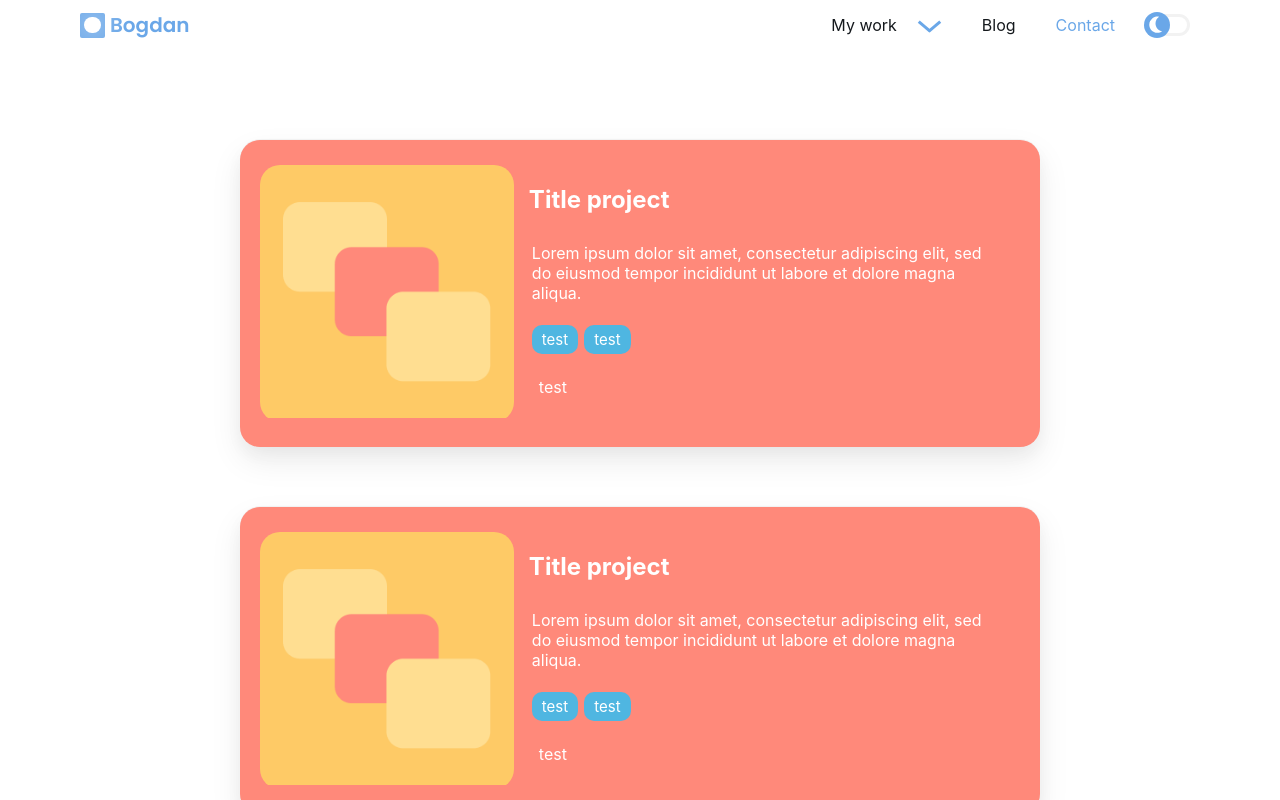
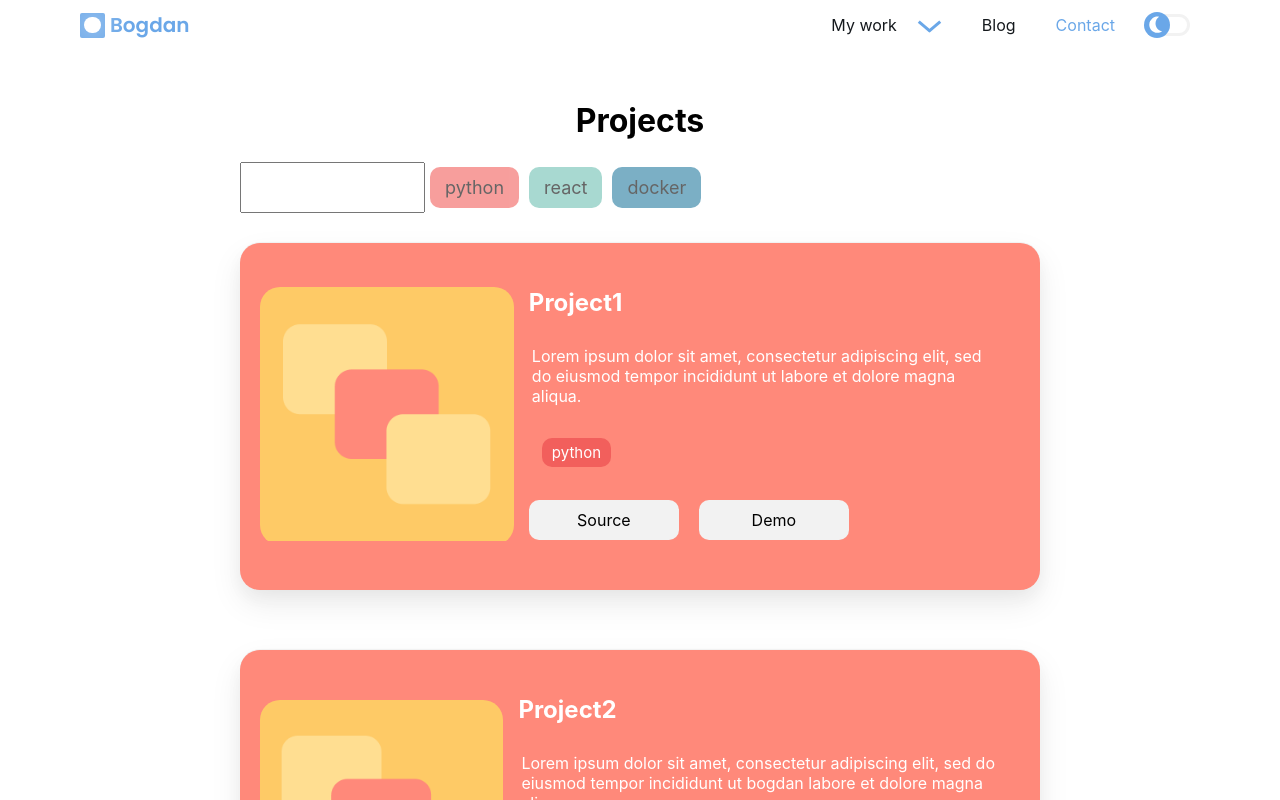
Before and after one commit to BogdanDraghia/personal-portofolio-frontend, a Next.js app: page /projects in a window 1280 px wide. Shown: the top 800 px of the page. Built offline with nearby package versions, Linux system fonts and the light colour scheme.

Commit message:
added fix, search , tag select to projects

```diff
--- a/pages/illustrations.js
+++ b/pages/illustrations.js
@@ -44,7 +44,6 @@ const IllustrationOverlay = (props)=>{
                         <div className={style.closeHelperCross}>
                             <div style={{transform:"rotate(45deg)"}}></div>
                             <div style={{transform:"rotate(-45deg)"}}></div>
-
                         </div>
                     </div>
                     <div className={style.imageOverlay}>
--- a/pages/projects.js
+++ b/pages/projects.js
@@ -1,57 +1,172 @@
 import style from "../src/components/projects/projects.module.css"
 import Image from "next/image"
+import Button from "../src/components/assets/Button"
+import { useState } from "react"
+import {motion,AnimatePresence} from "framer-motion"
+let projectData = require("../src/data/projects-data.json")
 
-let tagColors={
-    "gatsby":"#4fb6e1"
+let tagList=projectData[0].tagsList
+
+
+
+
+const Projects = ()=>{
+    const [activeFilter,setActiveFilter] = useState([])
+    const [searchDesc,setSearchDesc] = useState("")
+
+    const onChangeFilter=(dataElem)=>{
+        console.log(dataElem)
+        const index = activeFilter.findIndex((name) => name === dataElem);
+        console.log(index)
+        if (index !== -1) {
+            setActiveFilter([
+            ...activeFilter.slice(0, index),
+            ...activeFilter.slice(index + 1)
+          ]);
+        }else{
+            setActiveFilter(prevState => [...prevState, dataElem] )
+        }
+        console.log(activeFilter)
+    }
+    const filterOpt = projectData.slice(1).filter(project => {
+
+        if(activeFilter.length ===0 ) return project
+        if(activeFilter.some(val=>project.tags.includes(val)))
+        return project
+    }).filter(project=>project.description.toLowerCase().includes(searchDesc.toLowerCase()))
+    const handleSearchChange = ({ target }) => setSearchDesc(target.value);
+    return(
+
+            <div className={style.projectContainer}>
+                <h1>Projects</h1>
+            <div className={style.filterSectionContainer}>
+
+            <div className={style.filterSection}>
+            <input onChange={handleSearchChange} value={searchDesc} type="text" />
+            {Object.keys(tagList).map((name,index)=>(
+                <TagFilter onChangeFilter={onChangeFilter} data={name} key={index}/>
+            ))}
+            </div>
+        </div>
+                <AnimatePresence>
+
+
+                {
+                    filterOpt.length> 0 ? filterOpt.map((data,index)=>(
+                        <ProjectItem data={data} key={index}/>
+                        )) : <div>Noting found</div>
+                    }
+                </AnimatePresence>
+            </div>
+    )
 }
+export default Projects
 
-const Tag = (props)=>{
-    console.log(tagColors)
+//https://stackoverflow.com/questions/2722159/how-to-filter-object-array-based-on-attributes
+const Tag = ({data})=>{
     return(
-        <div className={style.tagBox} style={{backgroundColor:tagColors[props.tag]}}>
-            test
+        <div className={style.tagBox} style={{backgroundColor:tagList[data]}}>
+            {data}
+        </div>
+    )
+}
+const TagFilter = ({data,onChangeFilter})=>{
+    const [check,setChecked] = useState(false)
+    return(
+        <div
+            onClick={()=>{
+                setChecked(!check)
+                console.log(check)
+                onChangeFilter(data)
+            }}
+        className={style.tagBoxFilter} style={{backgroundColor:tagList[data],opacity:check ? 1:0.6}}>
+            {data}
         </div>
     )
 }
 
-const ProjectItem = ()=>{
+
+
+const ProjectItem = ({data})=>{
     return(
-            <div className={style.projectItem}>
+            <motion.div
+            initial={{ opacity: 0 }}
+            animate={{ opacity: 1 }}
+            exit={{ opacity: 0 }}
+            className={style.projectItem}>
                 <div className={style.projectItemPhoto}>
                 <Image src="/images/blog/3.png" width="500px" height="500px" objectFit="cover" alt="profile"/>
                 </div>
                 <div className={style.projectItemInfo}>
                     <div className={style.pItemTittle}>
-                        <h2>Title project</h2>
+                        <h2>{data.name}</h2>
                     </div>
                     <div className={style.pItemDescription}>
                         <p>
-                        Lorem ipsum dolor sit amet, consectetur adipiscing elit, sed do eiusmod tempor incididunt ut labore et dolore magna aliqua.
+                        {data.description}
                         </p>
                     </div>
                     <div className={style.pItemTags}>
-                        <Tag tag={"gatsby"} />
-                        <Tag tag={"gatsby"} />
+                        {
+                            data.tags.map((tags,index)=>(
+                                <Tag data={tags} key={index}/>
+                            ))
+                        }
                     </div>
                     <div className={style.pItemLinks}>
-                        test
+                    <Button text="Source" fill="#f2f2f2" colortxt={"black"}/>
+                    <Button text="Demo" fill="#f2f2f2" colortxt={"black"}/>
                     </div>
                 </div>
-            </div>
+            </motion.div>
 
     )
 }
 
 
-const Projects = ()=>{
-    return(
-        <div className={style.projectContainer}>
-            <div className={style.projectContainer}>
-                <ProjectItem/>
-                <ProjectItem/>
-                <ProjectItem/>
-            </div>
-        </div>
-    )
-}
-export default Projects
+// const ProjectItem = ()=>{
+//     return(
+//             <div className={style.projectItem}>
+//                 <div className={style.projectItemPhoto}>
+//                 <Image src="/images/blog/3.png" width="500px" height="500px" objectFit="cover" alt="profile"/>
+//                 </div>
+//                 <div className={style.projectItemInfo}>
+//                     <div className={style.pItemTittle}>
+//                         <h2>Title project</h2>
+//                     </div>
+//                     <div className={style.pItemDescription}>
+//                         <p>
+//                         Lorem ipsum dolor sit amet, consectetur adipiscing elit, sed do eiusmod tempor incididunt ut labore et dolore magna aliqua.
+//                         </p>
+//                     </div>
+//                     <div className={style.pItemTags}>
+//                         <Tag tag={"gatsby"} />
+//                         <Tag tag={"gatsby"} />
+//                     </div>
+//                     <div className={style.pItemLinks}>
+//                     <Button text="Source" fill="#f2f2f2" colortxt={"black"}/>
+//                     <Button text="Demo" fill="#f2f2f2" colortxt={"black"}/>
+//                     </div>
+//                 </div>
+//             </div>
+
+//     )
+// }
+
+
+// const Projects = ()=>{
+//     return(
+//         <div className={style.projectContainer}>
+//             <div>
+//                 Project filter
+//             </div>
+//             <div className={style.projectContainer}>
+
+//                 <ProjectItem/>
+//                 <ProjectItem/>
+//                 <ProjectItem/>
+//             </div>
+//         </div>
+//     )
+// }
+// export default Projects
--- /dev/null
+++ b/src/components/assets/Button.js
@@ -0,0 +1,12 @@
+import {motion} from "framer-motion"
+import style from "./assets.module.css"
+
+const Button = ({text,fill,colortxt,hover=true})=>{
+    return(
+        <motion.div whileHover={hover ?{ scale: 1.1 }:""} className={style.button} style={{backgroundColor:fill, color:colortxt}}>
+            {text}
+        </motion.div>
+    )
+}
+
+export default Button
--- /dev/null
+++ b/src/components/assets/assets.module.css
@@ -0,0 +1,9 @@
+.button{
+    margin: 20px 0;
+    padding: 10px 20px;
+    font-size: 16px;
+    width: 150px;
+    text-align: center;
+    border: none;
+    border-radius: 10px;
+  }
--- a/src/components/projects/projects.module.css
+++ b/src/components/projects/projects.module.css
@@ -40,6 +40,7 @@
 }
 /* ITEM INFO  */
 .pItemTags{
+    margin:10px;
     display: flex;
     flex-direction: row;
     flex-wrap: wrap;
@@ -50,8 +51,33 @@
     padding: 5px 10px;
     border-radius: 10px;
 }
+
 .pItemLinks{
-    margin: 20px 10px;
+    display: flex;
+}
+.pItemLinks div:nth-child(2){
+    margin-left: 20px;
+}
+.tagBoxFilter{
+    cursor:pointer;
+    position: relative;
+    margin: 5px;
+
+    font-size: 18px;
+    padding: 10px 15px;
+    border-radius: 10px;
+}
+.filterSection{
+    font-size:28px;
+    display: flex;
+    justify-content: flex-start;
+}
+
+.filterSectionContainer{
+    max-width: 800px;
+    display: flex;
+    flex-direction: column;
+    width: 100%;
 }
 
 @media (max-width: 425px) {
--- /dev/null
+++ b/src/data/projects-data.json
@@ -0,0 +1,51 @@
+[
+   {
+      "tagsList":{
+         "python":"#F25F5C",
+         "react":"#70C1B3",
+         "docker":"#247BA0"
+      }
+   },
+   {
+      "id": 1,
+      "name": "Project1",
+      "description": "   Lorem ipsum dolor sit amet, consectetur adipiscing elit, sed do eiusmod tempor incididunt ut labore et dolore magna aliqua.",
+      "tags": [
+         "python"
+      ],
+      "links":
+         {
+            "demo": "www.google.com",
+            "soruce": "www.github.com"
+         },
+       "date": "12/05/2020"
+   },
+   {
+      "id": 2,
+      "name": "Project2",
+      "description": "   Lorem ipsum dolor sit amet, consectetur adipiscing elit, sed do eiusmod tempor incididunt ut bogdan labore et dolore magna aliqua.",
+      "tags": [
+         "react"
+      ],
+      "links":
+         {
+            "demo": "www.google.com",
+            "soruce": "www.github.com"
+         },
+       "date": "12/05/2020"
+   },
+   {
+      "id": 3,
+      "name": "Project3",
+      "description": "   Lorem ipsum dolor sit amet, consectetur adipiscing elit, sed do eiusmod tempor incididunt ut labore et dolore magna aliqua. bogdan",
+      "tags": [
+         "docker"
+      ],
+      "links":
+         {
+            "demo": "www.google.com",
+            "soruce": "www.github.com"
+         },
+       "date": "12/05/2020"
+   }
+]
```
Also changed, not shown: src/components/landing/Introductions.js (+2 -9 lines), test.js (added, +30 -0 lines).
